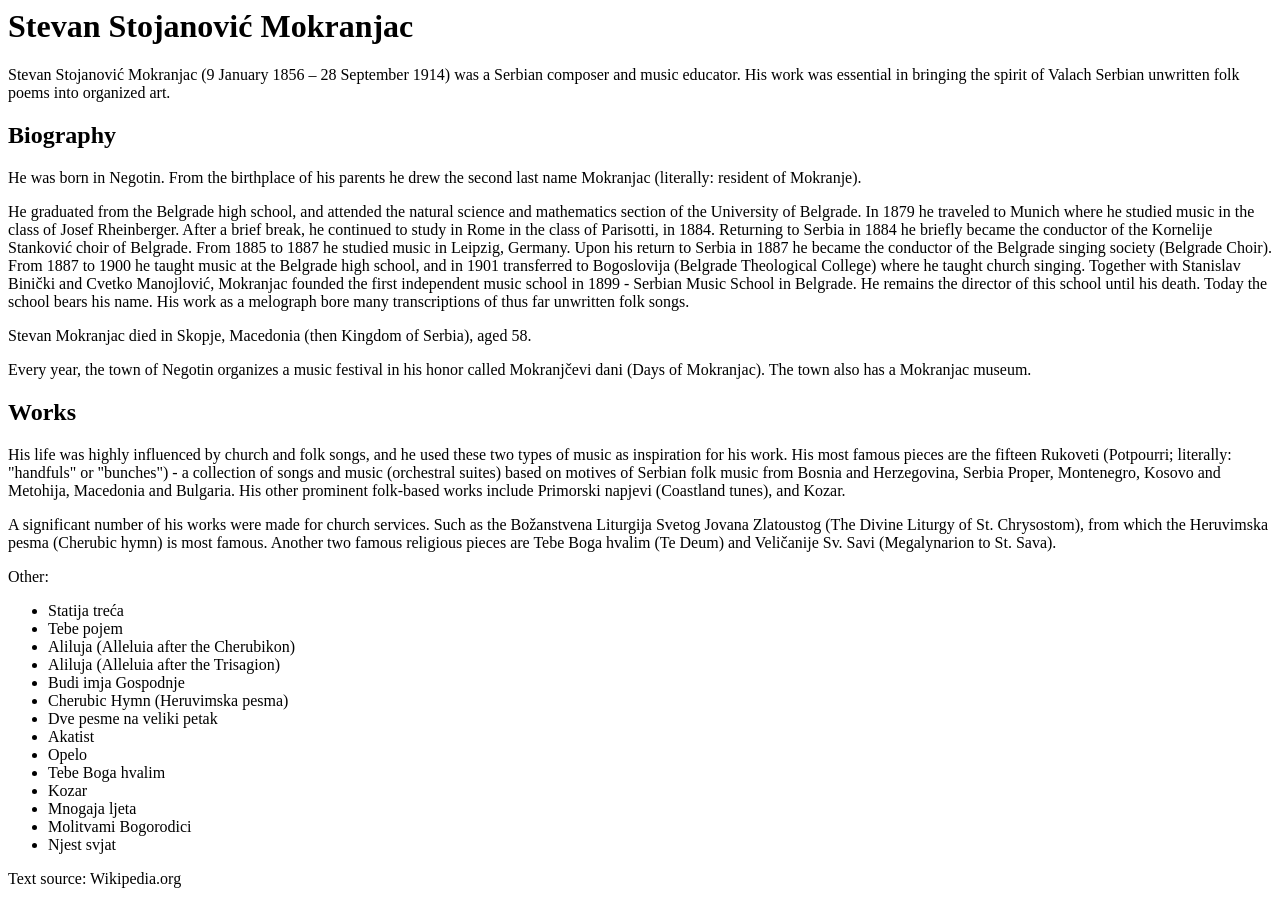
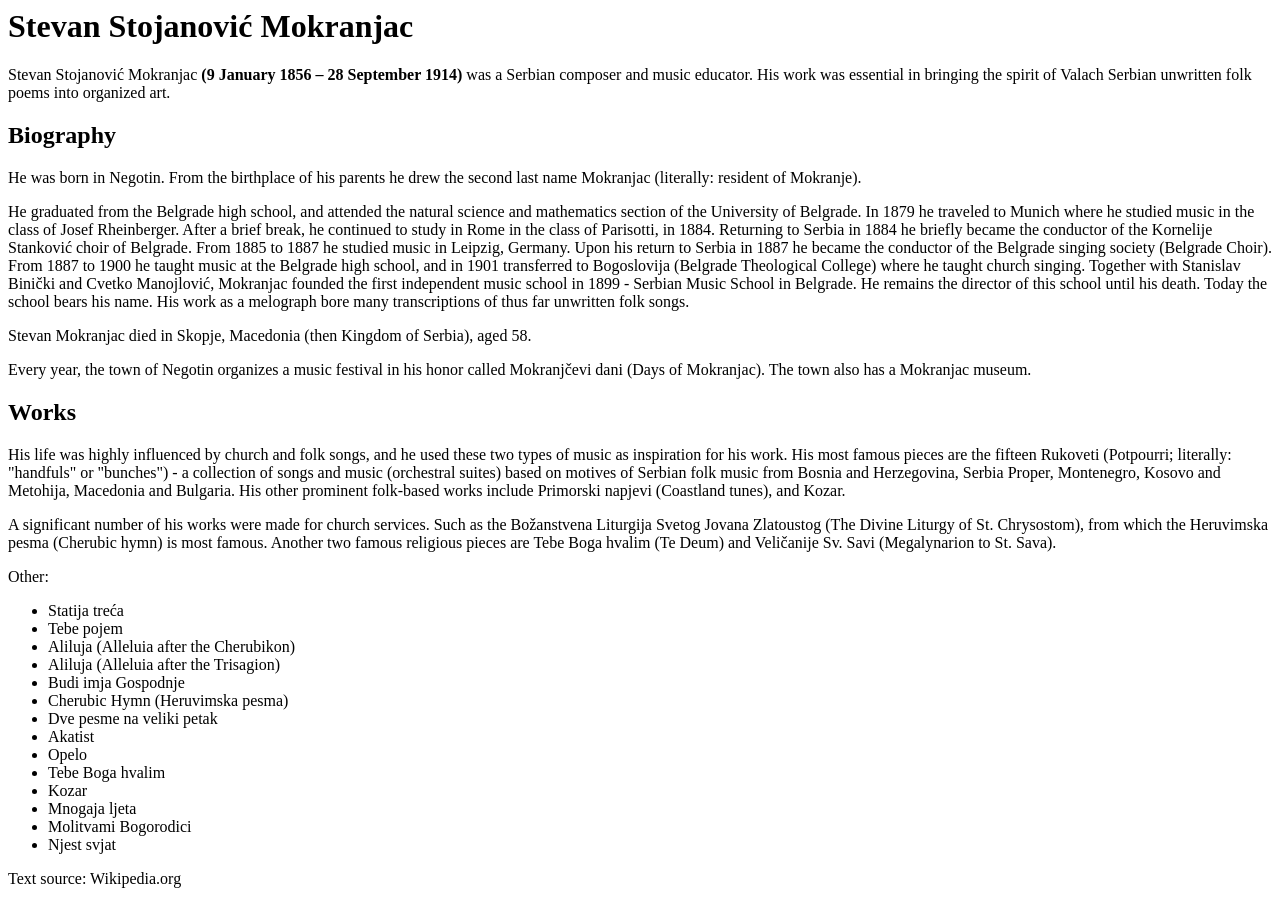
Before and after one commit to ArsenovicNikola/zadatak1, a plain HTML site: page index.html in a window 1280 px wide. Drawn offline with Linux system fonts and the light colour scheme.

Commit message:
bold deo teksta

```diff
--- a/index.html
+++ b/index.html
@@ -7,7 +7,7 @@
 </head>
 <body>
    <h1>Stevan Stojanović Mokranjac</h1>
-   <p>Stevan Stojanović Mokranjac (9 January 1856 – 28 September 1914) was a Serbian composer and music educator. His work was essential in bringing the spirit of Valach Serbian unwritten folk poems into organized art.</p>
+   <p>Stevan Stojanović Mokranjac <b>(9 January 1856 – 28 September 1914)</b> was a Serbian composer and music educator. His work was essential in bringing the spirit of Valach Serbian unwritten folk poems into organized art.</p>
    <h2>Biography</h2>
    <p>He was born in Negotin. From the birthplace of his parents he drew the second last name Mokranjac (literally: resident of Mokranje).</p>
    <p>He graduated from the Belgrade high school, and attended the natural science and mathematics section of the University of Belgrade. In 1879 he traveled to Munich where he studied music in the class of Josef Rheinberger. After a brief break, he continued to study in Rome in the class of Parisotti, in 1884. Returning to Serbia in 1884 he briefly became the conductor of the Kornelije Stanković choir of Belgrade. From 1885 to 1887 he studied music in Leipzig, Germany. Upon his return to Serbia in 1887 he became the conductor of the Belgrade singing society (Belgrade Choir). From 1887 to 1900 he taught music at the Belgrade high school, and in 1901 transferred to Bogoslovija (Belgrade Theological College) where he taught church singing. Together with Stanislav Binički and Cvetko Manojlović, Mokranjac founded the first independent music school in 1899 - Serbian Music School in Belgrade. He remains the director of this school until his death. Today the school bears his name. His work as a melograph bore many transcriptions of thus far unwritten folk songs.</p>
```
